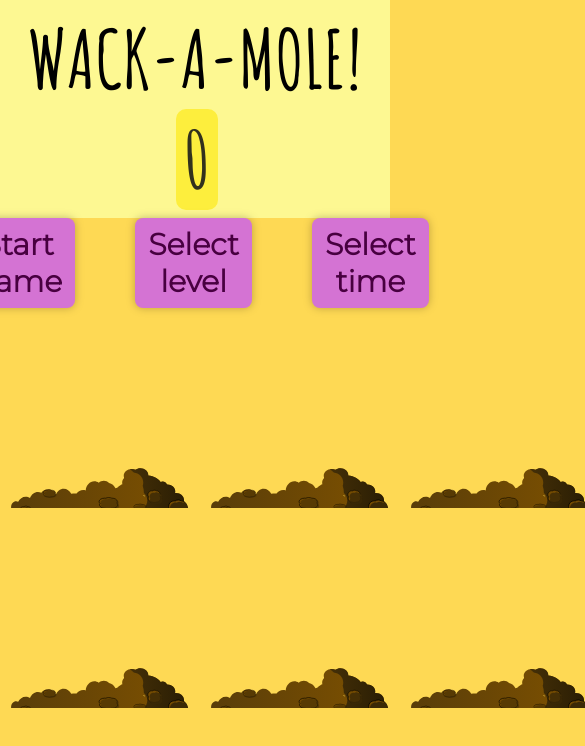
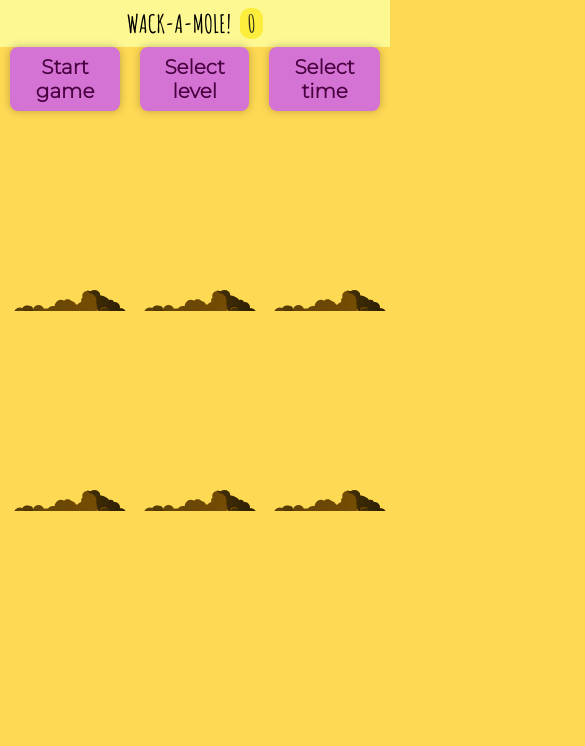
Before and after one commit to fernandademery/whackamole-game, a React (Create React App) app: page / in a window 390 px wide. Shown: the top 746 px of the page, 585 px wide, since content can reach past the window. Built offline with nearby package versions, Linux system fonts and the light colour scheme.

Commit message:
design ready for mobile breakpoint

```diff
--- a/src/App.css
+++ b/src/App.css
@@ -45,7 +45,6 @@ button:focus {
 
 div.playing-options {
   background-color: #f8daef;
-  width: 60%;
   color: #480040;
   opacity: 0.8;
   margin: 0 auto;
@@ -66,7 +65,7 @@ div.playing-options {
   filter: drop-shadow(0px 0px 4px rgba(0, 0, 0, 0.25));
   border-radius: 3px;
 
-  z-index: 1;
+  z-index: 9;
 }
 
 div.playing-options.display-list {
@@ -91,7 +90,7 @@ div.playing-options div:hover {
 }
 
 .game {
-  width: 600px;
+  width: 100%;
   height: 400px;
   display: flex;
   flex-wrap: wrap;
@@ -172,3 +171,53 @@ div.modal div {
   text-align: center;
   font-weight: 300;
 }
+
+@media (max-width: 480px) {
+  .text {
+    font-size: 16px;
+  }
+  h1 {
+    font-size: 25px;
+    text-align: center;
+  }
+
+  button {
+    font-size: 20px;
+    margin: 0 10px;
+    padding: 8px 10px;
+    font-weight: 600;
+    cursor: pointer;
+    filter: drop-shadow(0px 0px 4px rgba(0, 0, 0, 0.25));
+  }
+
+  div.playing-options {
+    font-size: 13px;
+    font-weight: 300;
+    width: 80%;
+    left: 10%;
+    cursor: pointer;
+  }
+
+  div.modal {
+    width: 60%;
+    margin: auto;
+    background-color: #f8daef;
+    padding: 8% 6%;
+    display: flex;
+    position: relative;
+    justify-content: center;
+    align-items: center;
+  }
+
+  div.modal div h6 {
+    font-size: 30px;
+    margin: 20px 0 0 0;
+  }
+
+  div.modal div {
+    font-size: 26px;
+    color: #d473d3;
+    text-align: center;
+    font-weight: 300;
+  }
+}
```
Also changed, not shown: 1 other file (tests, documents, lock files or other folders).
